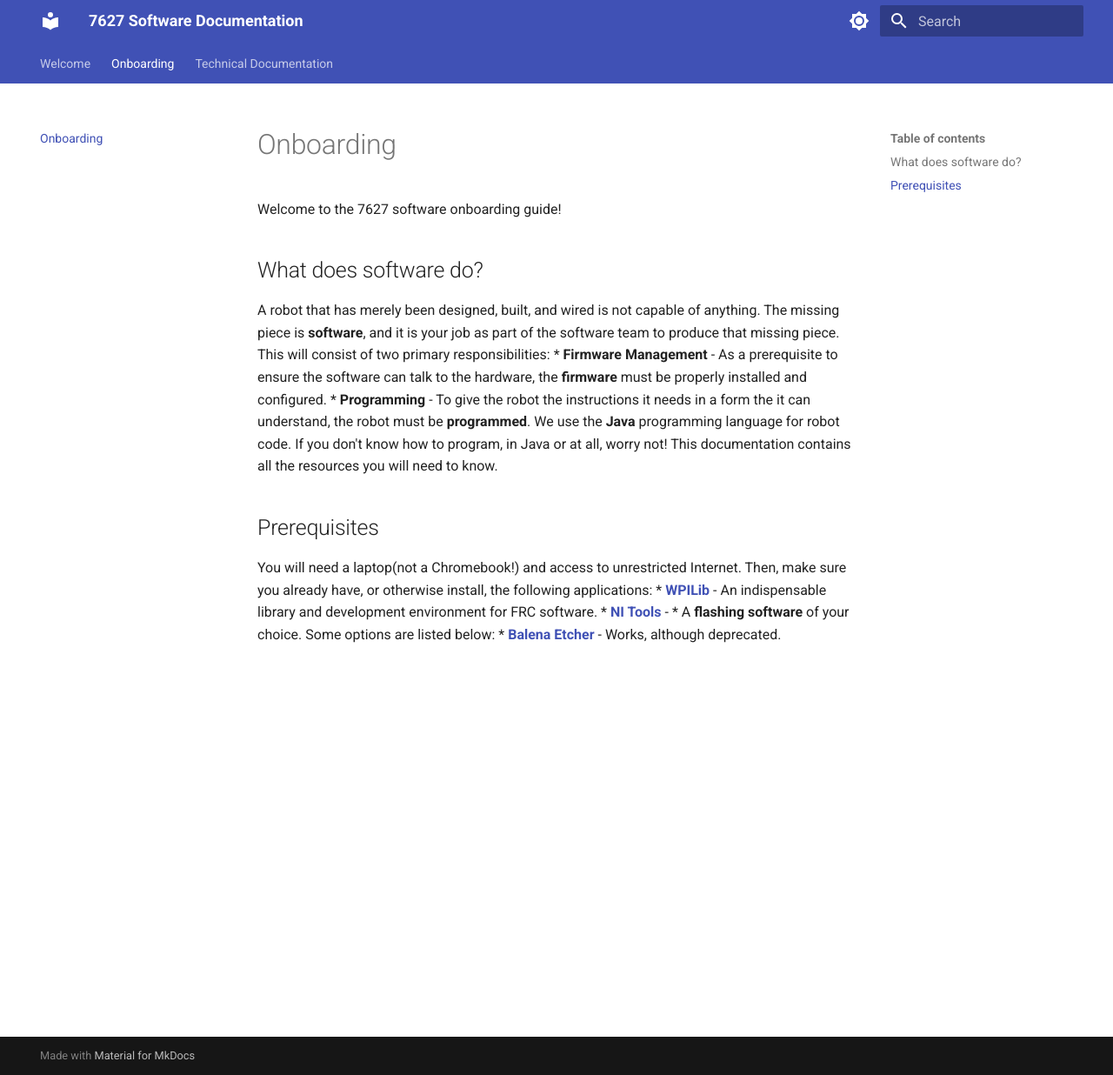
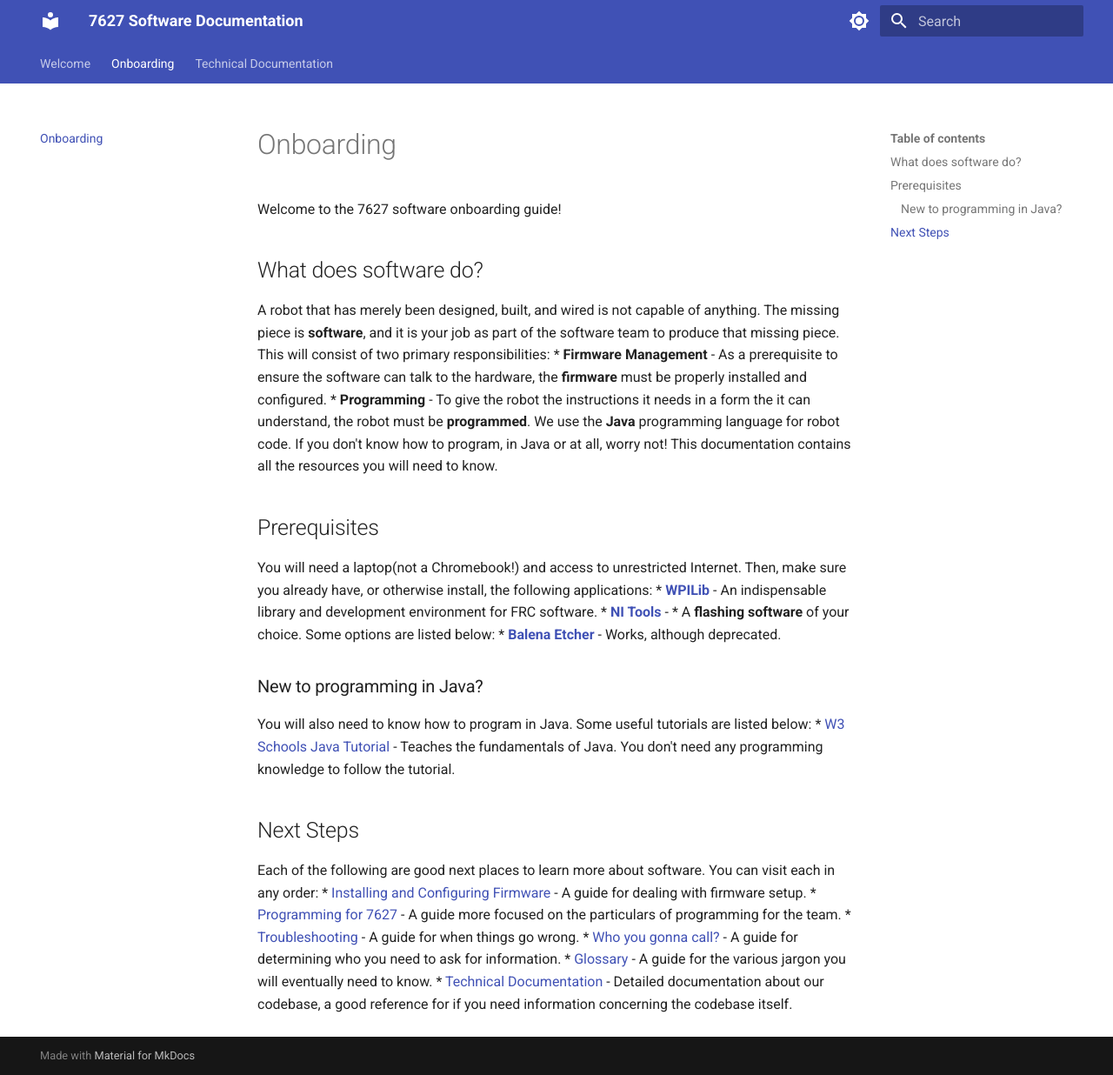
Before and after one commit to frc-7627/7627-software-docs, an MkDocs documentation site: the page built from docs/onboarding.md, in a window 1280 px wide and 1236 px high. Shown: the whole window at 87% size. Built offline with MkDocs 1.6.1 and Material for MkDocs 9.7.7, drawn with Linux system fonts in a browser that asks for light colours.

Commit message:
Add Java programming resources and next steps to onboarding documentation

```diff
--- a/docs/onboarding.md
+++ b/docs/onboarding.md
@@ -15,3 +15,18 @@ You will need a laptop(not a Chromebook!) and access to unrestricted Internet. T
 * [**NI Tools**]() -
 * A **flashing software** of your choice. Some options are listed below:
   * [**Balena Etcher**]() - Works, although deprecated.
+
+### New to programming in Java?
+
+You will also need to know how to program in Java. Some useful tutorials are listed below:
+* [W3 Schools Java Tutorial](https://www.w3schools.com/java/) - Teaches the fundamentals of Java. You don't need any programming knowledge to follow the tutorial.
+
+## Next Steps
+
+Each of the following are good next places to learn more about software. You can visit each in any order:
+* [Installing and Configuring Firmware]() - A guide for dealing with firmware setup.
+* [Programming for 7627]() - A guide more focused on the particulars of programming for the team.
+* [Troubleshooting]() - A guide for when things go wrong.
+* [Who you gonna call?]() - A guide for determining who you need to ask for information.
+* [Glossary]() - A guide for the various jargon you will eventually need to know.
+* [Technical Documentation]() - Detailed documentation about our codebase, a good reference for if you need information concerning the codebase itself.
```
